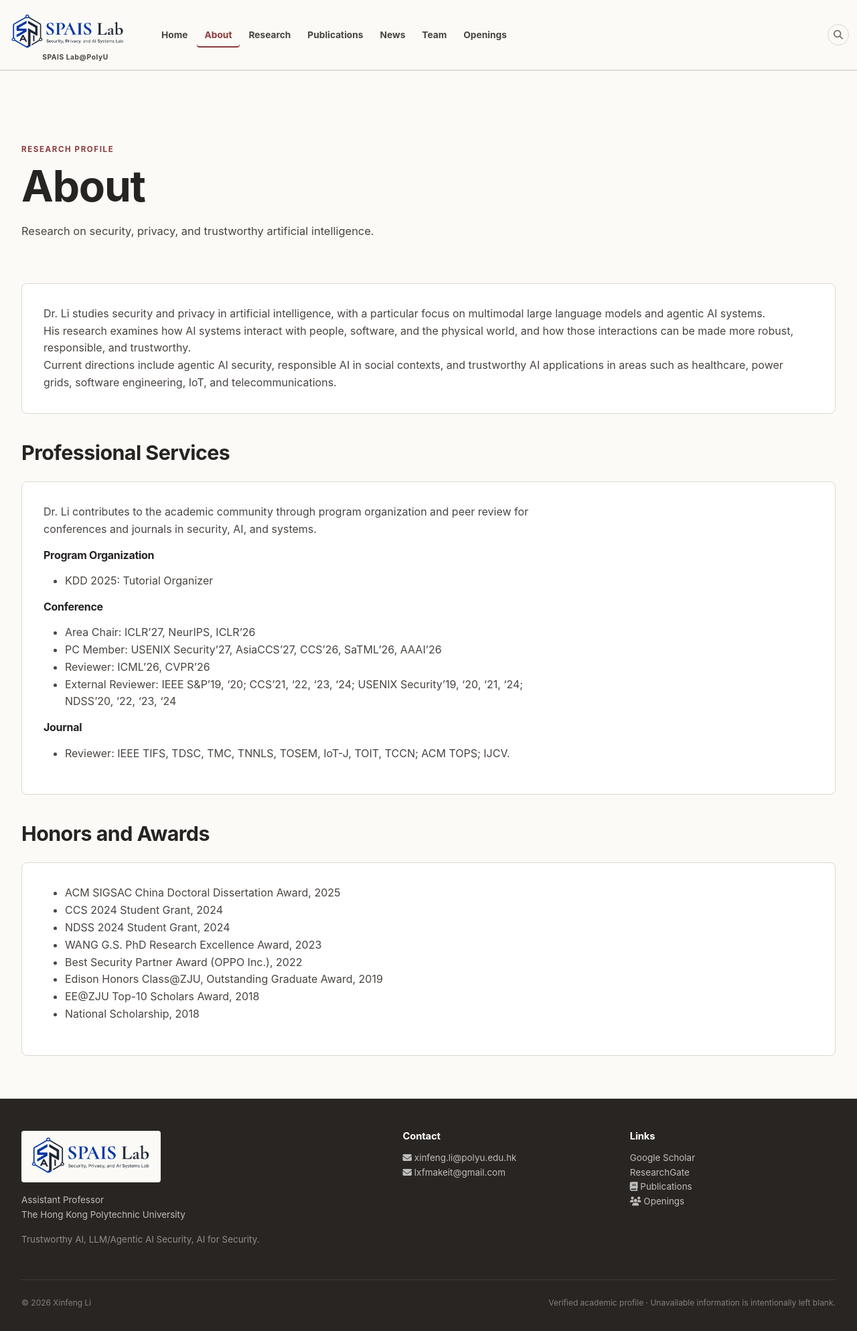
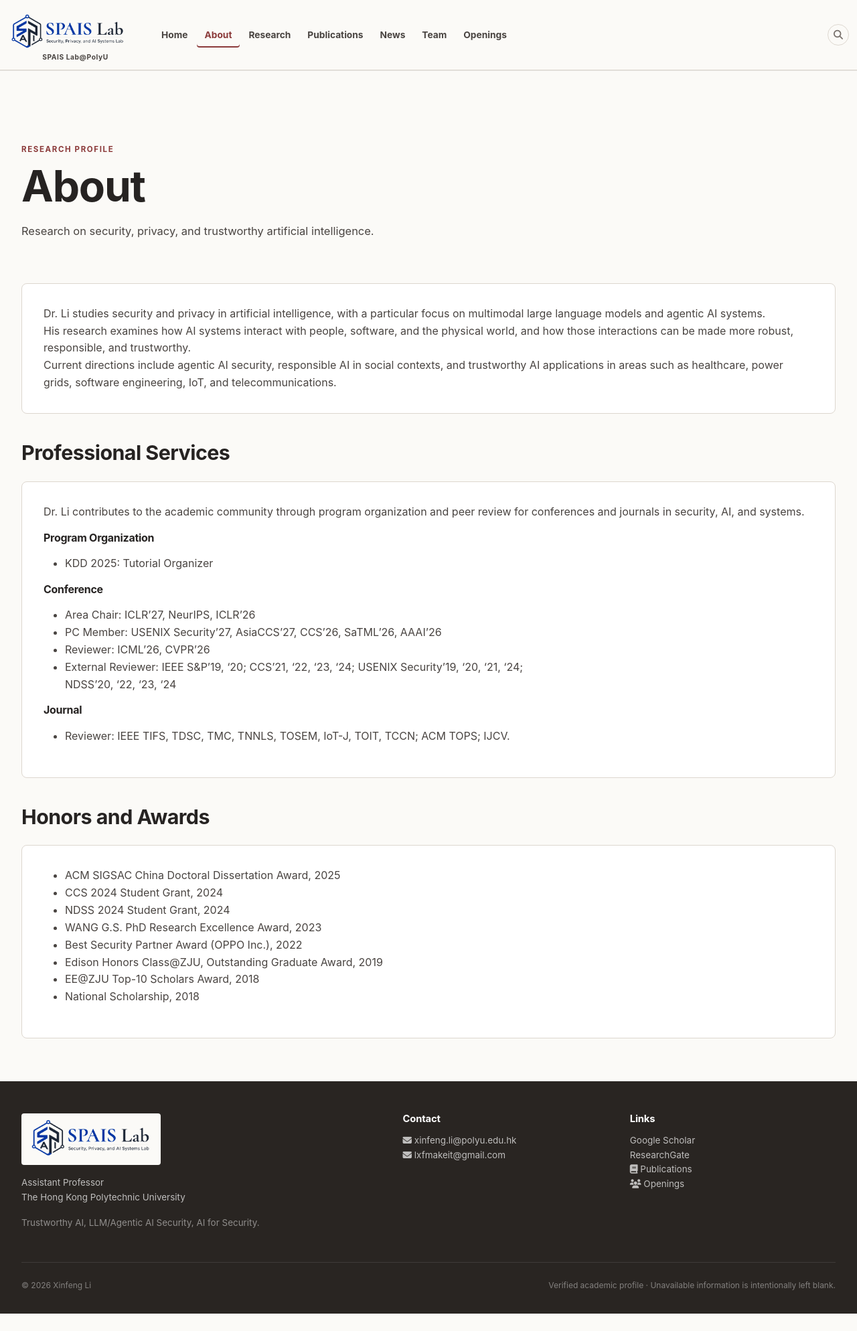
Before and after one commit to GabryGao/web-Li, a Jekyll site: the page built from _pages/about.html, in a window 1280 px wide. Shown: the whole page at 67% size. Built offline with Jekyll 4.4.1, drawn with Linux system fonts in a browser that asks for light colours; a style sheet for code colours, icons or effects is not loaded; after the commit the page ends 1962 px from its top, so only the background shows below that.

Commit message:
Fix professional services intro width

```diff
--- a/_pages/about.html
+++ b/_pages/about.html
@@ -20,7 +20,7 @@ permalink: /about/
 
 <h2 class="content-section-title">Professional Services</h2>
 
-<div class="section-card">
+<div class="section-card professional-services-card">
 <p>Dr. Li contributes to the academic community through program organization and peer review for conferences and journals in security, AI, and systems.</p>
 <h4>Program Organization</h4>
 <ul>
--- a/_sass/layouts/_home.scss
+++ b/_sass/layouts/_home.scss
@@ -229,6 +229,8 @@
 
 .about-profile-card p:last-child { margin-bottom: 0; }
 
+.professional-services-card > p:first-child { max-width: none; }
+
 .page-cta {
   display: flex;
   justify-content: space-between;
```
Also changed, not shown: tests/test_content_width_and_theme.py (+12 -0 lines).
